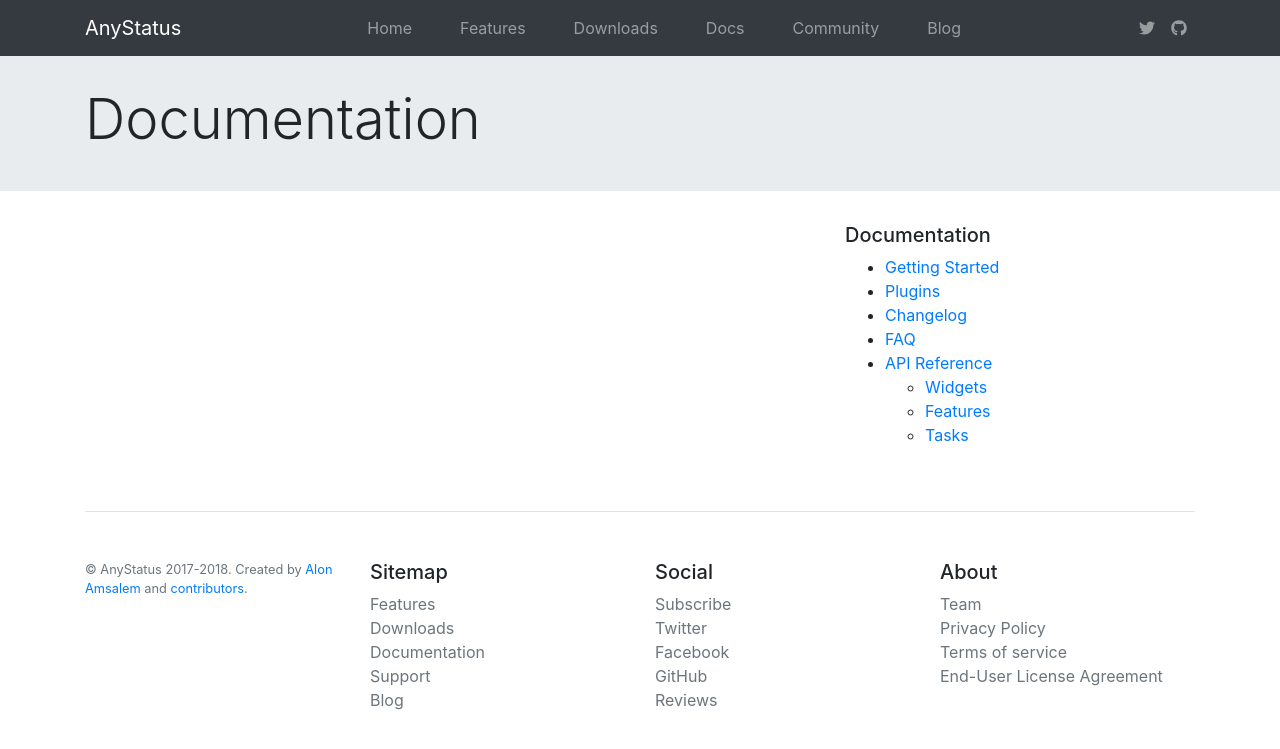
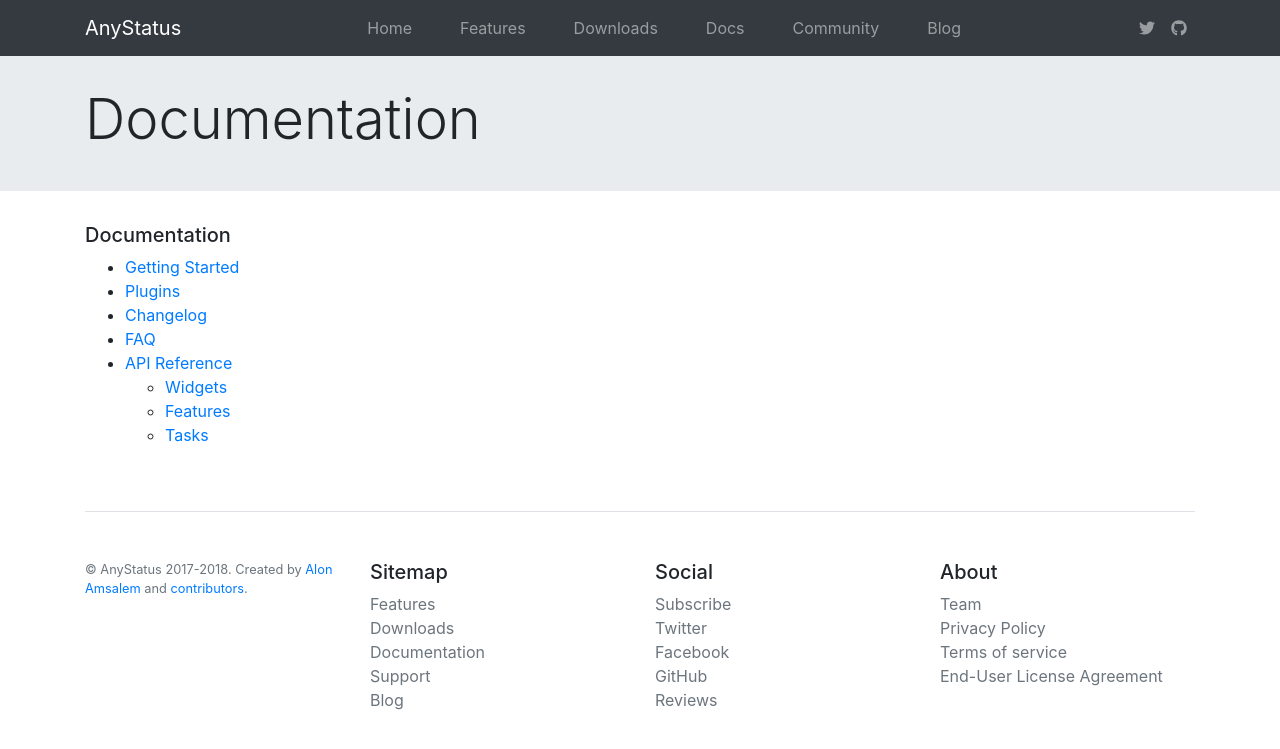
Before and after one commit to AnyStatus/anystatus.github.io, a Jekyll site: the page built from docs/index.md, in a window 1280 px wide. Shown: the top 749 px of the page. Built offline with Jekyll 4.4.1, drawn with Linux system fonts in a browser that asks for light colours; nearby versions of some CDN libraries.

Commit message:
Update docs.html

```diff
--- a/_layouts/docs.html
+++ b/_layouts/docs.html
@@ -3,13 +3,6 @@
 ---
 <div class="container">
     <div class="row">
-        <div class="col-md-8">
-            {% if page.sub_title != nil %}
-            <h2>{{ page.sub_title }}</h2>
-            <hr />
-            {% endif %}
-            {{ content }}
-        </div>
         <div class="col-md-3">
             <h5>Documentation</h5>
             <ul>
@@ -27,5 +20,12 @@
                 </li>
             </ul>
         </div>
+        <div class="col-md-8">
+            {% if page.sub_title != nil %}
+            <h2>{{ page.sub_title }}</h2>
+            <hr />
+            {% endif %}
+            {{ content }}
+        </div>
     </div>
 </div>
```
